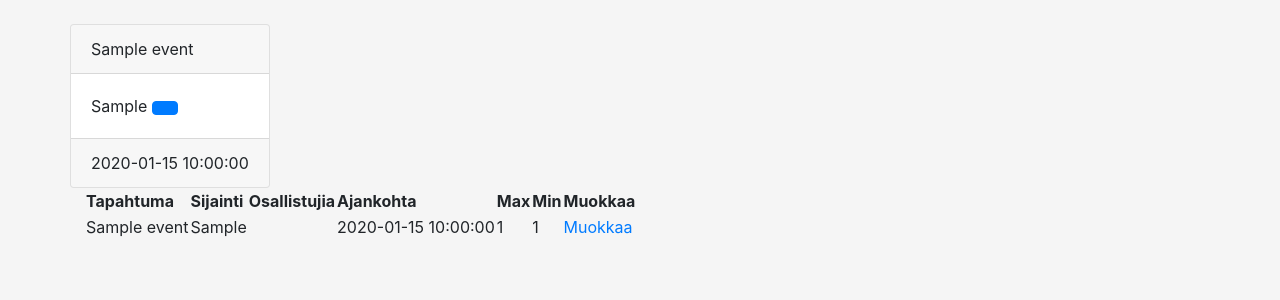
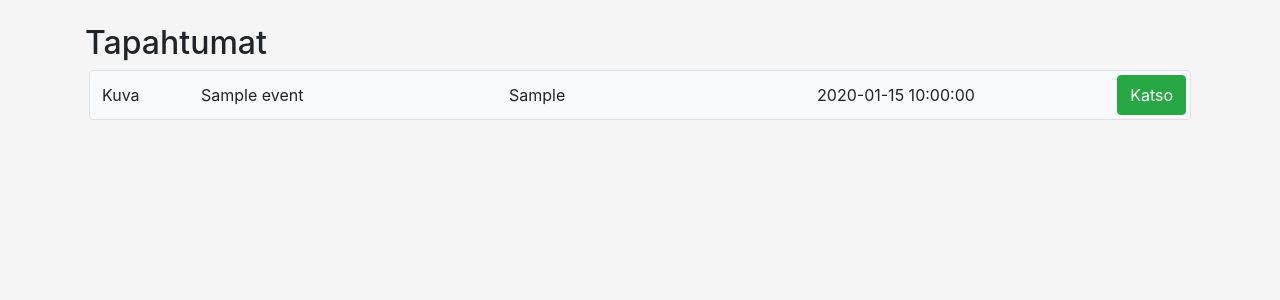
Before and after one commit to hoffrenm/tapahtumakalenteri, a Flask app: page /events/ in a window 1280 px wide. Shown: the part 70-370 px from the top of the page. Run offline with Flask 2, Linux system fonts and the light colour scheme; tables that the repository leaves empty hold one stand-in row (values such as "Sample post"); some libraries are stand-ins or nearby versions.

Commit message:
style list view

```diff
--- a/application/templates/events/list.html
+++ b/application/templates/events/list.html
@@ -1,44 +1,17 @@
 {% extends "layout.html" %} {% block body %}
+
 <div>
-  <div class="row">
-    {% for event in events %}
-      <div class="card">
-        <div class="card-header">
-          {{ event.name }}
-        </div>
-        <div class="card-body">
-          {{ event.location}}
-          <a href="{{ url_for('event_show', event_id=event.id) }}" class="btn btn-primary stretched-link"></a>
-        </div>
-        <div class="card-footer">
-          {{ event.date_time }}
-        </div>
-      </div>
-    {% endfor %}
+  <h2>Tapahtumat</h2>
+  {% for event in events %}
+  <div class="row p-1 m-1 bg-light position-relative border rounded">
+    <div class="col-1 p-1 m-1">Kuva</div>
+    <div class="col p-1 m-1">{{ event.name }}</div>
+    <div class="col p-1 m-1">{{ event.location }}</div>
+    <div class="col p-1 m-1">{{ event.date_time }}</div>
+    <button type="button" class="btn btn-success">Katso</button>
+    <a class="stretched-link" href="{{ url_for('event_show', event_id=event.id) }}"></a>
   </div>
+  {% endfor %}
 </div>
 
-  <table>
-    <tr>
-      <th>Tapahtuma</th>
-      <th>Sijainti</th>
-      <th>Osallistujia</th>
-      <th>Ajankohta</th>
-      <th>Max</th>
-      <th>Min</th>
-      <th>Muokkaa</th>
-    </tr>
-    {% for event in events %}
-    <tr>
-      <td>{{ event.name }}</td>
-      <td>{{ event.location }}</td>
-      <td>{{ event.attendandees }}</td>
-      <td>{{ event.date_time }}</td>
-      <td>{{ event.attendee_max }}</td>
-      <td>{{ event.attendee_min }}</td>
-      <td><a href="{{ url_for('event_edit', event_id=event.id) }}">Muokkaa</a></td>
-    </tr>
-    {% endfor %}
-  </table>
-</div>
 {% endblock %}
```
